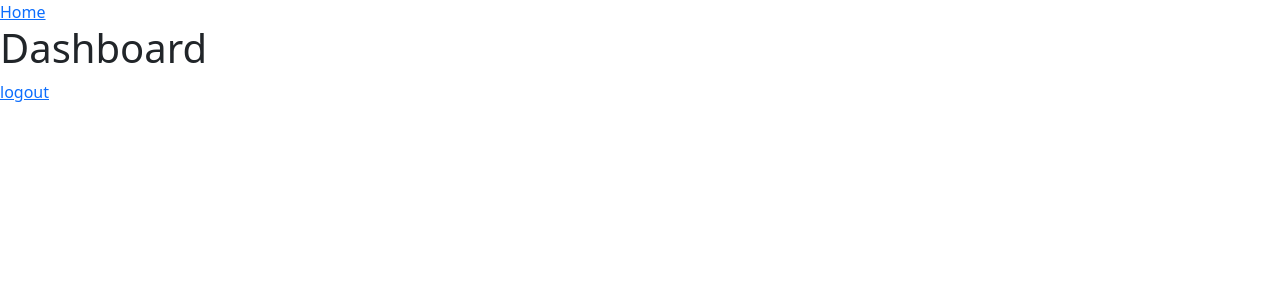
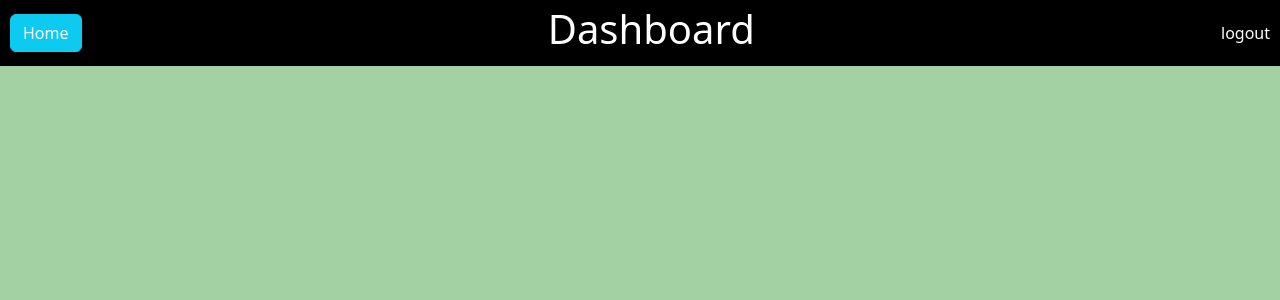
Before and after one commit to albertbravo650/Projects, a Flask app: template python/profile/flask_app/templates/home.html in a window 1280 px wide. Shown: the top 300 px of the page. Run offline with Flask 3, Linux system fonts and the light colour scheme; the template is opened without the code that fills it, so the values that code supplies are empty.

Commit message:
next commit

```diff
--- a/python/profile/flask_app/static/style.css
+++ b/python/profile/flask_app/static/style.css
@@ -2,3 +2,24 @@
     margin: 0;
     padding: 0;
 }
+
+body {
+    background-color: rgba(0, 128, 0, 0.362)
+}
+
+.topBar {
+    display: flex;
+    align-items: center;
+    justify-content: space-between;
+    padding: 5px 10px 5px 10px;
+    background-color: black;
+}
+
+h1 {
+    color: white;
+}
+
+a {
+    color: white;
+    text-decoration: none;
+}
--- a/python/profile/flask_app/templates/home.html
+++ b/python/profile/flask_app/templates/home.html
@@ -11,7 +11,7 @@
 </head>
 <body>
     <div class="topBar">
-        <a href="/dashboard">Home</a>
+        <button type="button" class="btn btn-info"><a href="/dashboard">Home</a></button>
         <h1>Dashboard</h1>
         <a href="#">logout</a>
     </div>
```
